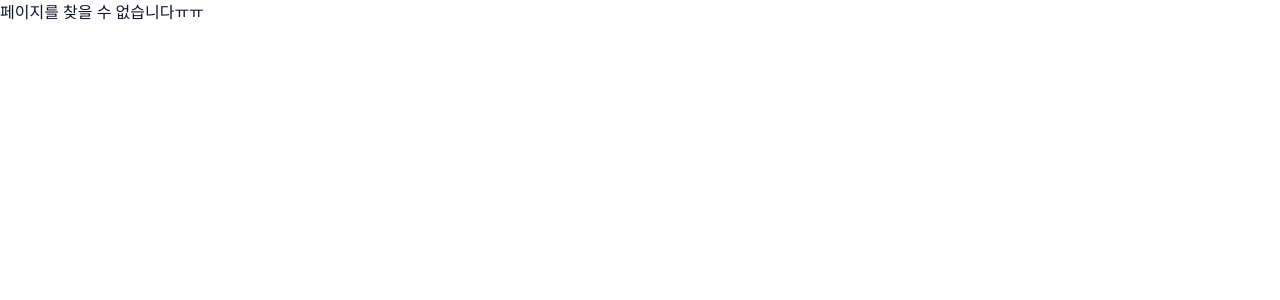
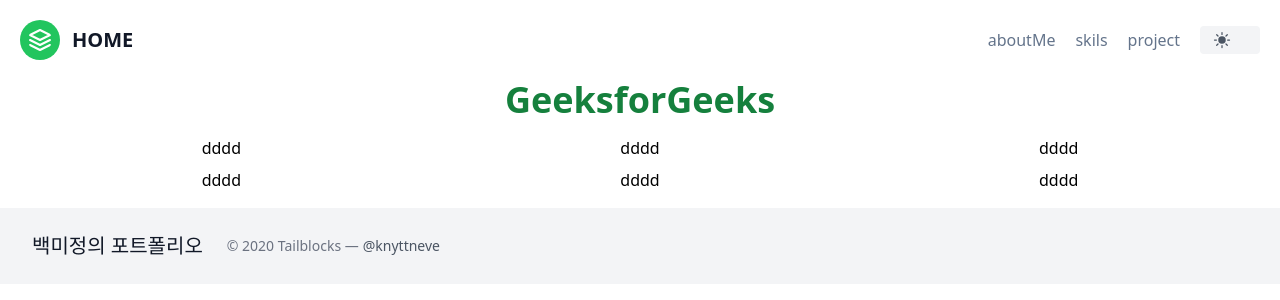
Before and after one commit to MoneyLoveLove/next-portfolio, a Next.js app: page /about-me in a window 1280 px wide. Before the commit this address had no page. Shown: the top 300 px of the page. Built offline with nearby package versions, Linux system fonts and the light colour scheme.

Commit message:
프로젝트 grid 조정

```diff
--- a/components/header.js
+++ b/components/header.js
@@ -14,11 +14,11 @@
                 <span className="ml-3 text-xl"><b>HOME</b></span>
                 </a>
                 </Link>
-                <nav className="md:ml-auto flex flex-wrap items-center text-lg justify-center">
-                <Link href="/about" legacyBehavior>
+                <nav className="md:ml-auto flex flex-wrap items-center text-base justify-center">
+                <Link Link href="/about" legacyBehavior>
                     <a className="mr-5 hover:text-gray-900">aboutMe</a>
                 </Link>
-                <Link Link href="/skils" legacyBehavior>
+                <Link href="/skils" legacyBehavior>
                     <a className="mr-5 hover:text-gray-900">skils</a>
                 </Link>
                 <Link href="/projects" legacyBehavior><a className="mr-5 hover:text-gray-900">project</a></Link>
--- a/components/home/hero.js
+++ b/components/home/hero.js
@@ -10,14 +10,14 @@
           <div className="lg:flex-grow md:w-1/2 lg:pl-24 md:pl-16 flex flex-col md:items-start md:text-left items-center text-center">
             <h1 className="title-font text-3xl mb-4 font-bold text-gray-900">안녕하세요! <br/>노력하는 개발자 백미정 입니다😊</h1>
             <p className="mb-8 leading-relaxed w-5/6">프로그래밍에 관심을 갖게 되어 국비지원으로 6개월 직업훈련과정을 수료하였습니다.<br/>
-            처음 접하는 분야라서 많은 어려움이 있었지만 문제가 해결되면 답답했던 마음이 사라지고 뿌듯해졌습니다.<br/>
-            배운 내용을 활용하여 끊임없이 도전하고 부족한 부분은 채워나가며 성장하도록 노력하겠습니다.</p>
+            처음 접하는 분야라서 많은 어려움이 있었지만 문제가 해결되면 답답했던 마음이 뿌듯해졌습니다.<br/>
+            배운 내용을 활용하여 끊임없이 도전하고 부족한 부분은 채워나가며 꾸준히 성장하도록 노력하겠습니다.</p>
             <div className="flex justify-center">
             <Link Link href="/projects" legacyBehavior>
               <a className="inline-flex text-white dark:text-white bg-green-500 border-0 py-2 px-6 focus:outline-none hover:bg-green-600 rounded text-lg">프로젝트 보러가기</a>
             </Link>
             <Link Link href="https://somber-shoe-d28.notion.site/09b9e0fd44a348b7bd422a14d3e9a0bc" legacyBehavior>
-              <a className="ml-4 inline-flex text-white dark:text-white bg-green-500 border-0 py-2 px-6 focus:outline-none hover:bg-green-600 rounded text-lg">공부기록 보러가기</a>
+              <a target='_blank' className="ml-4 inline-flex text-white dark:text-white bg-green-500 border-0 py-2 px-6 focus:outline-none hover:bg-green-600 rounded text-lg">공부기록 보러가기</a>
               </Link>
             </div>
           </div>
--- a/components/projects/project-item.js
+++ b/components/projects/project-item.js
@@ -30,24 +30,24 @@
     return (
         <div className="project-card">
             <Image
-                className="rounded-t-xl"
+                className="rounded-t-xl "
                 src={imgSrc}
                 alt="cover image"
                 width={30}
-                height={20}
+                height={30}
                 layout="responsive"
-                objectFit="cover"
+                objectFit="none"
                 quality={100}
             />
 
             <div className="p-4 flex flex-col">
-                <h1 className="text-2xl font-bold">{title}</h1>
-                <h3 className="mt-4 text-xl">{description}</h3>
-                <a href={github}>깃허브 바로가기</a>
+                <h1 className="text-xl lg:text-3xl font-bold">{title}</h1>
+                <h3 className="mt-4 text-lg lg:text-2xl">{description}</h3>
+                <a target='_blank' href={github}>깃허브 바로가기</a>
                 <p className="my-1 ">
                     작업기간 : {start} ~ {end} ({calculatedPeriod(start, end)}일)
                 </p>
-                <div className="flex items-start mt-2">
+                <div className="flex items-start justify-self-auto mt-2 ">
                     {tag.map((aTag) => (
                         <h1 className="px-2 py-1 mr-2 rounded-md bg-sky-200 dark:bg-sky-700 w-30" key={aTag.id}>{aTag.name}</h1>
                     ))}
--- /dev/null
+++ b/pages/about-me.js
@@ -0,0 +1,29 @@
+
+import Layout from "@/components/layout";
+import Head from 'next/head'
+
+export default function AboutMe(){
+    return (
+        <Layout>
+        <Head>
+          <title>개발자 백미정의 포트폴리오</title>
+          <meta name="description" content="Generated by create next app" />
+          <meta name="viewport" content="width=device-width, initial-scale=1" />
+          <link rel="icon" href="/favicon.ico" />
+        </Head>
+
+        <h1 class="text-center text-green-700 text-4xl font-bold ">
+            GeeksforGeeks
+        </h1>
+        <div className="grid grid-cols-3 gap-2 place-items-center m-4">
+            <div>dddd</div>
+            <div>dddd</div>
+            <div>dddd</div>
+            <div>dddd</div>
+            <div>dddd</div>
+            <div>dddd</div>
+
+        </div>
+        </Layout>
+    )
+}
--- /dev/null
+++ b/pages/call.js
@@ -0,0 +1,14 @@
+import Head from 'next/head'
+export default function Call(){
+    return(
+        <>
+            <Head>
+            <title>포트폴리오</title>
+            <meta name="description" content="Generated by create next app" />
+            <meta name="viewport" content="width=device-width, initial-scale=1" />
+            <link rel="icon" href="/heart .ico" />
+            </Head>
+            <h1>연락하기</h1>
+        </>
+    );
+}
--- a/pages/projects.js
+++ b/pages/projects.js
@@ -21,7 +21,7 @@
                     <span className="pl-4 text-blue-500">{projects.results.length}</span>
                 </h1>
 
-                <div className="grid grid-cols-1 gap-8 p-12 m-6 md:grid-cols-2">
+                <div className="grid grid-cols-1 md:grid-cols-2 lg:grid-cols-3 gap-8 py-10 m-6 w-full">
                     {projects.results.map((aProject) => (
                         <ProjectItem key={aProject.id} data={aProject}/>
                     ))}
--- a/tailwind.config.js
+++ b/tailwind.config.js
@@ -11,14 +11,7 @@
   ],
   darkMode:'class',
   theme: {
-    extend: {
-      fontFamily:{
-        burtons:'burtons'
-      },
-      fontFamily:{
-        'Nanum Pen Script' : 'nanum'
-      }
-    },
+    extend: {},
   },
   plugins: [],
 }
```
